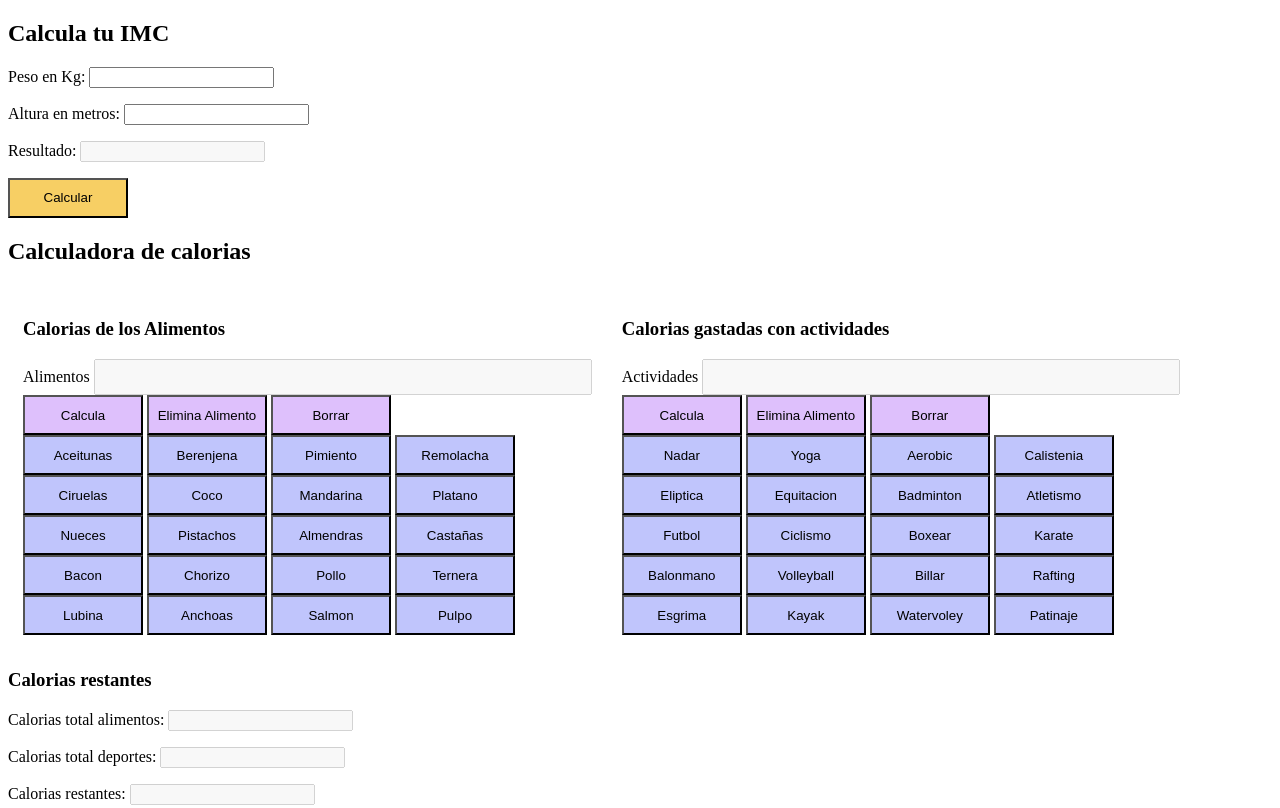
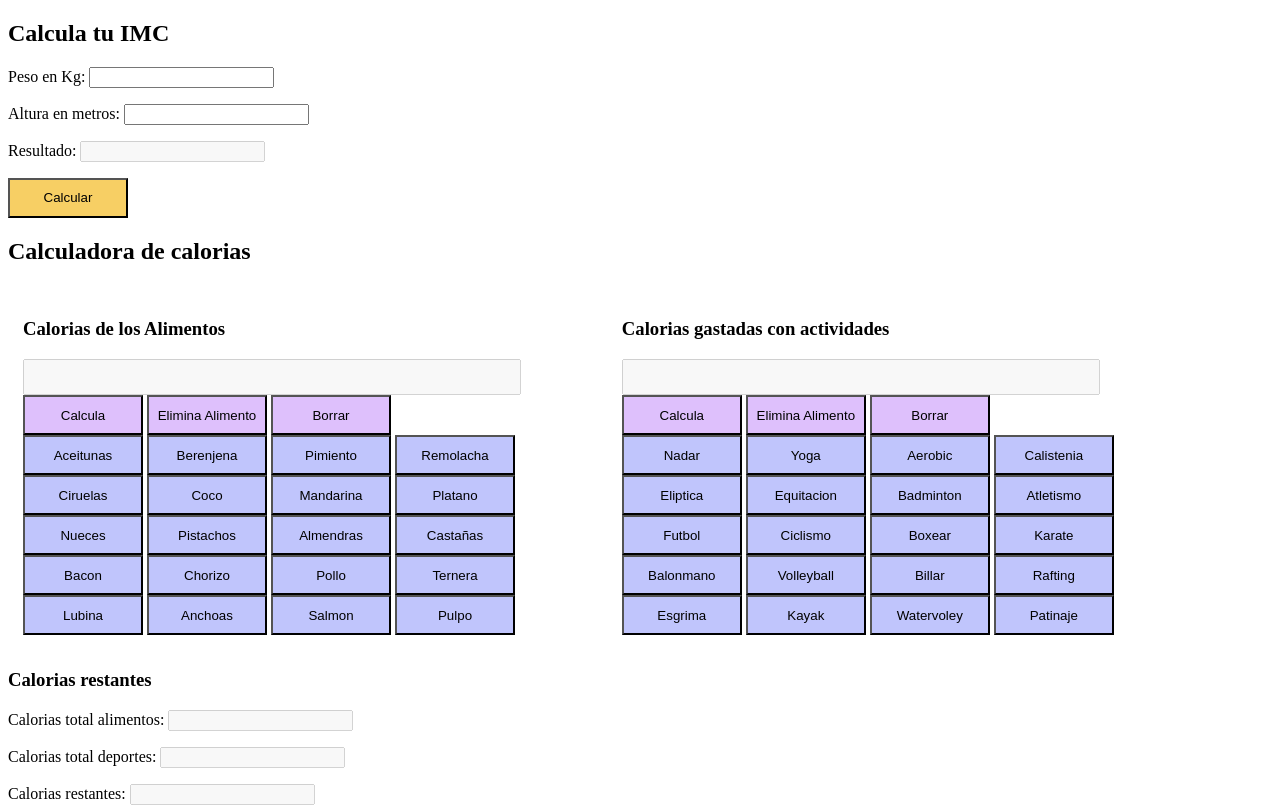
Before and after one commit to uo271355/ejercicio6Sew, a plain HTML site: page index.html in a window 1280 px wide. Shown: the top 808 px of the page. Drawn offline with Linux system fonts and the light colour scheme.

Commit message:
Update index.html

```diff
--- a/index.html
+++ b/index.html
@@ -17,8 +17,8 @@
 <h2>Calculadora de calorias</h2>
 <section class="column">
 <h3>Calorias de los Alimentos</h3>
-<label for="alimentos">Alimentos</label>
-<input type="text" id="alimentos" disabled="">
+
+<input title="Alimentos" type="text" id="alimentos" disabled="">
 <br>
 <button  class="calculo" onclick="calculadoraA.calculaA()">Calcula</button>
 <button   class="calculo" onclick="calculadoraA.elimina()">Elimina Alimento</button>
@@ -51,8 +51,7 @@
 </section>
 <section class="column">
 <h3>Calorias gastadas con actividades</h3>
-<label for="deporte">Actividades</label>
-<input type="text" id="deporte" disabled="">
+<input title="Actividades" type="text" id="deporte" disabled="">
 <br>
 <button   class="calculo" onclick="calculadoraD.calculaD()">Calcula</button>
 <button   class="calculo" onclick="calculadoraD.eliminaD()">Elimina Alimento</button>
```
